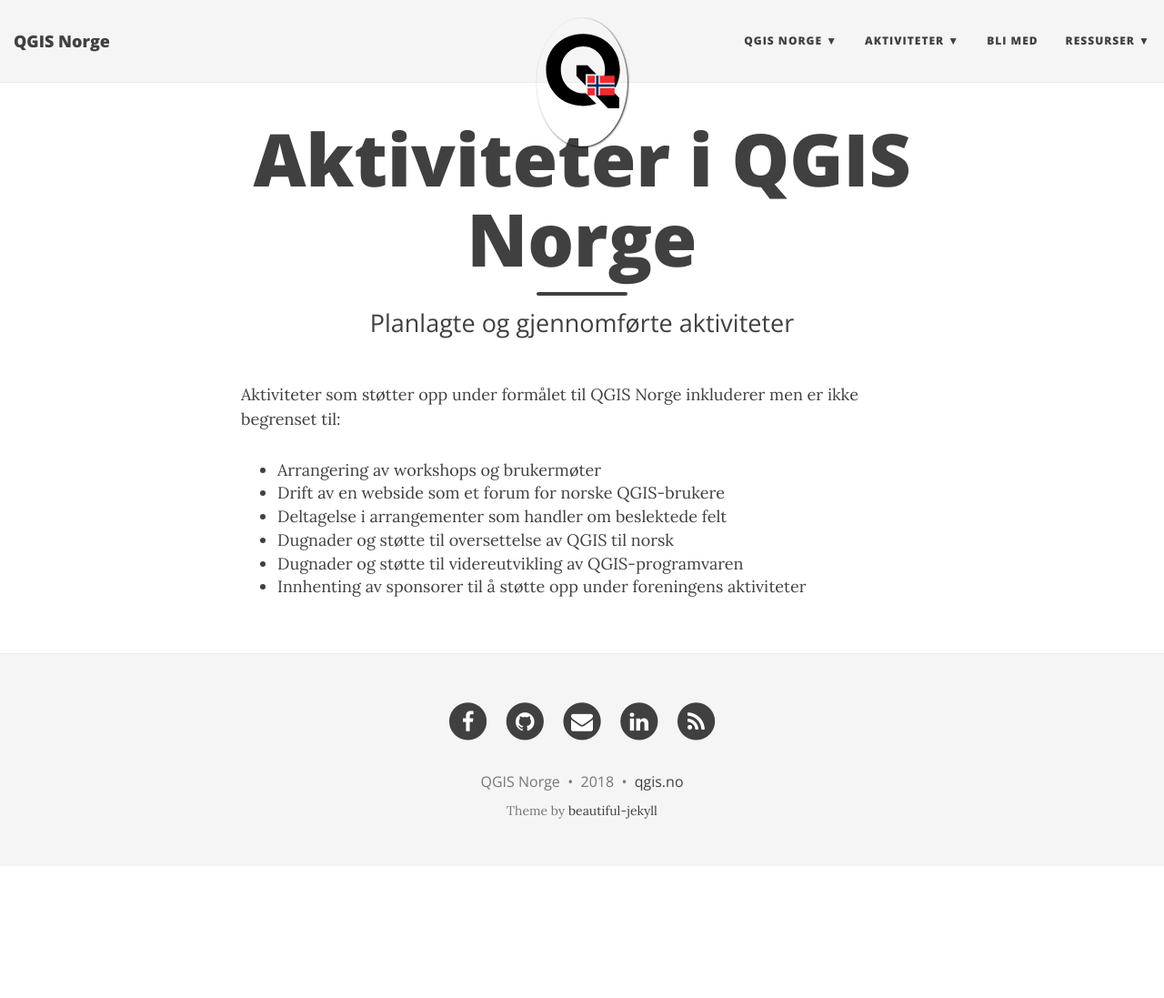
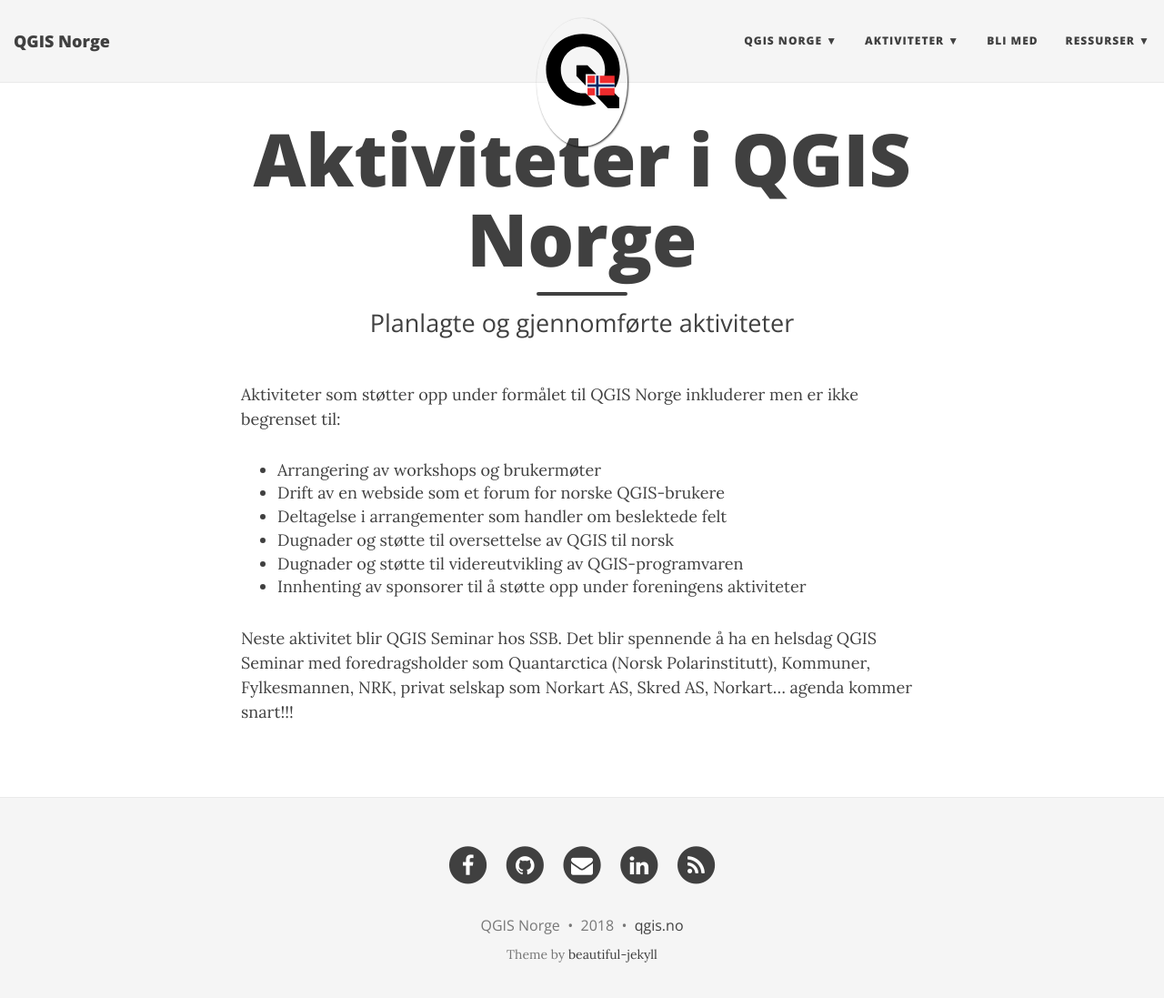
Before and after one commit to qgisnorge/qgisnorge.github.io, a Jekyll site: the page built from aktiviteter.md, in a window 1280 px wide and 1110 px high. Shown: the top 1097 px of the window at 91% size. Built offline with Jekyll 4.4.1, drawn with Linux system fonts in a browser that asks for light colours; nearby versions of some CDN libraries.

Commit message:
ny aktivitet nyhet. QGIS seminar hoss SSB

```diff
--- a/aktiviteter.md
+++ b/aktiviteter.md
@@ -12,3 +12,5 @@
 - Dugnader og støtte til oversettelse av QGIS til norsk
 - Dugnader og støtte til videreutvikling av QGIS-programvaren
 - Innhenting av sponsorer til å støtte opp under foreningens aktiviteter
+
+Neste aktivitet blir QGIS Seminar hos SSB. Det blir spennende å ha en helsdag QGIS Seminar med foredragsholder som Quantarctica (Norsk Polarinstitutt), Kommuner, Fylkesmannen, NRK, privat selskap som Norkart AS, Skred AS, Norkart... agenda kommer snart!!!
```
